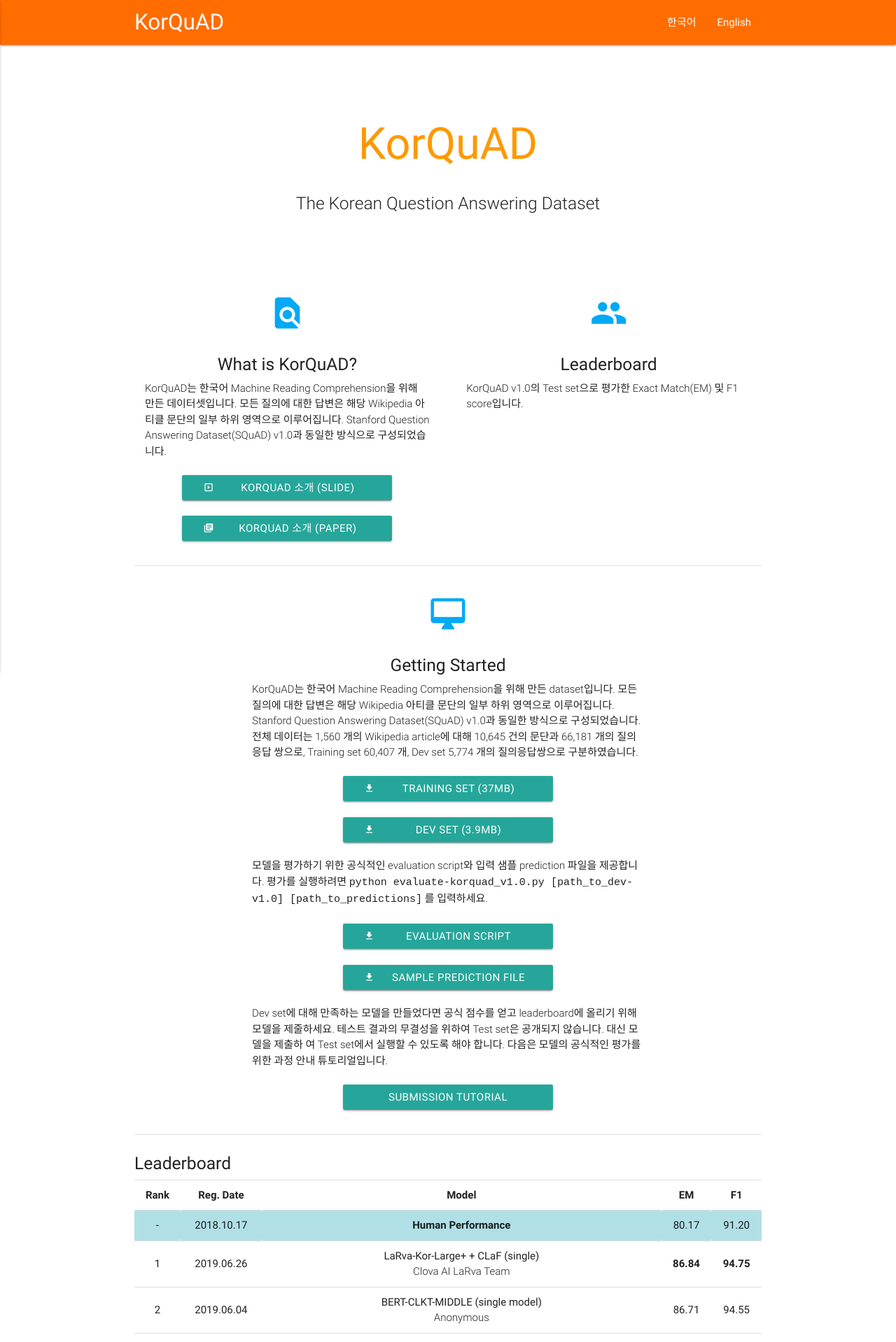
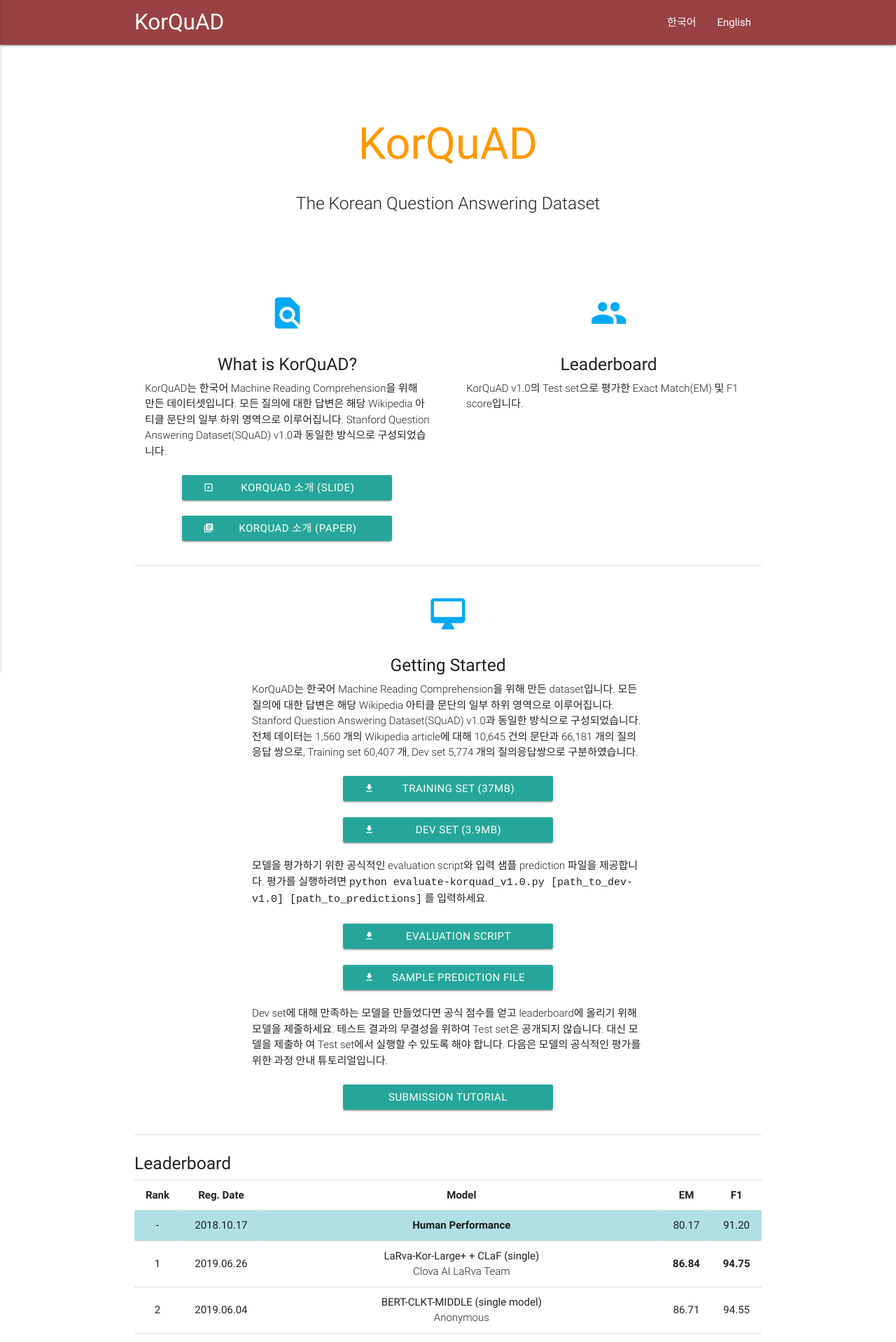
Before and after one commit to korquad/korquad.github.io, a Jekyll site: the page built from index.md, in a window 1280 px wide. Shown: the top 1918 px of the page at 70% size. Built offline with Jekyll 4.4.1, drawn with Linux system fonts in a browser that asks for light colours.

Commit message:
Update header.html

```diff
--- a/_includes/header.html
+++ b/_includes/header.html
@@ -1,4 +1,4 @@
-<nav class="orange accent-4" role="navigation">
+<nav style="background-color:#994143" role="navigation">
     <div class="nav-wrapper container"><a id="logo-container" class="brand-logo" href="{{ "/" | relative_url }}">KorQuAD</a>
     {% assign default_paths = site.pages | map: "path" %}
     {% assign page_paths = site.header_pages | default: default_paths %}
```
